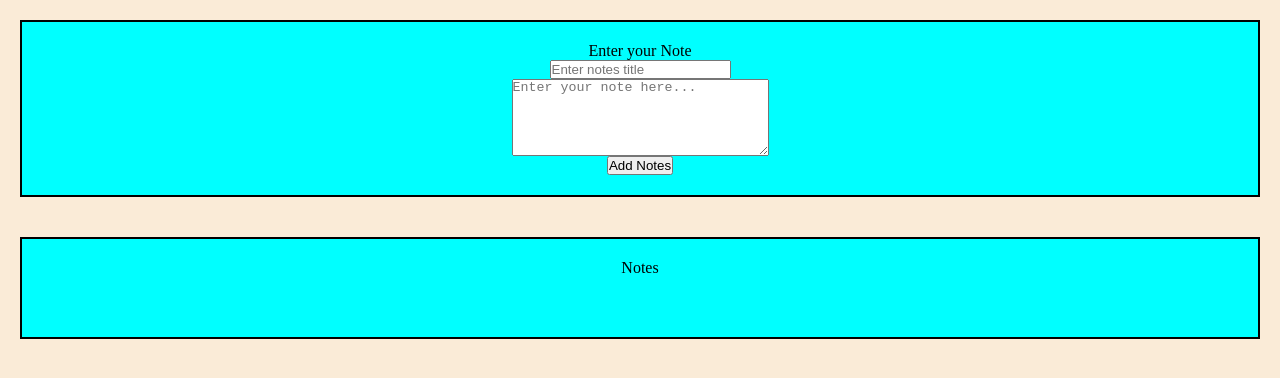
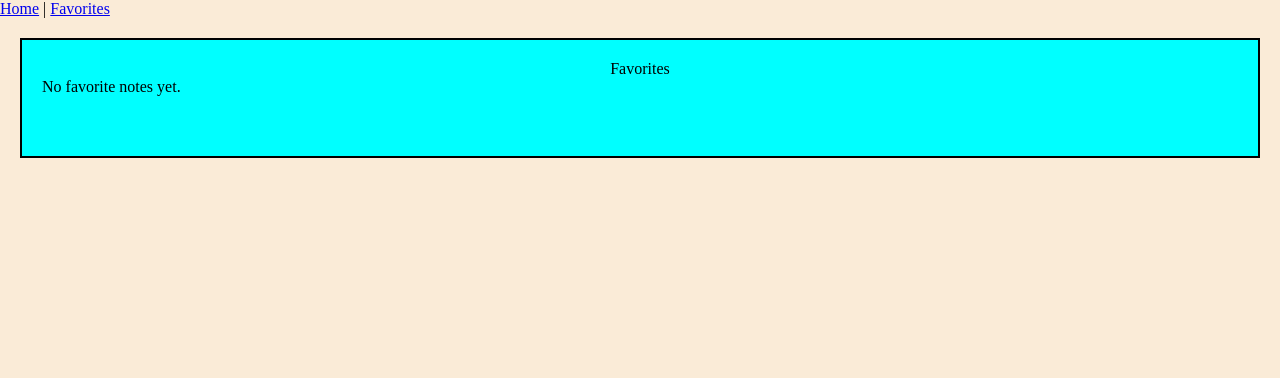
Before and after one commit to kona-sai-eswar/NotesApp, a React (Vite) app: page /favorites in a window 1280 px wide. Shown: the top 378 px of the page. Built offline with nearby package versions, Linux system fonts and the light colour scheme.

Commit message:
feat:Added favourites page

```diff
--- a/package.json
+++ b/package.json
@@ -13,7 +13,8 @@
     "@reduxjs/toolkit": "^2.8.2",
     "react": "^19.1.1",
     "react-dom": "^19.1.1",
-    "react-redux": "^9.2.0"
+    "react-redux": "^9.2.0",
+    "react-router-dom": "^7.8.2"
   },
   "devDependencies": {
     "@eslint/js": "^9.33.0",
--- a/src/App.jsx
+++ b/src/App.jsx
@@ -1,15 +1,26 @@
 import './App.css'
-import AddNote from './features/notes/AddNote'
-import NotesList from './features/notes/NotesList'
+
+import Layout from './components/Layout';
+import Home from './components/Home';
+import Favorites from './components/Favorites';
 import { useNotesPersistence } from "./hooks/useNotesPersistence";
+import { RouterProvider, createBrowserRouter } from "react-router-dom";
+const router = createBrowserRouter([
+  {
+    path: "/",
+    element: <Layout />,
+    children: [
+      { path: "home", element: <Home /> },
+      { path: "favorites", element: <Favorites /> },
+    ],
+  },
+]);
 
 function App() {
   useNotesPersistence();
   return (
-    <div className='main-container'>
-    <AddNote/>
-    <NotesList/>
-    </div>
+    <RouterProvider router={router} />
+
   )
 }
 
--- /dev/null
+++ b/src/components/Favorites.jsx
@@ -0,0 +1,30 @@
+import React from 'react'
+import {useSelector, useDispatch} from "react-redux"
+import NoteItem from '../features/notes/NoteItem'
+
+const Favorites = () => {
+
+    let dispatch =useDispatch()
+    let favNotes = useSelector((state) =>
+    state.notes.noteList.filter((note) => note.isFav)
+  );
+
+
+    return (
+    <div className='notes-display'>
+        <div className="notes-header">Favorites</div>
+        {favNotes.length === 0 && <p>No favorite notes yet.</p>}
+        <div className='notes-list'>
+            {
+                favNotes.map((fav)=>
+                    <NoteItem note={fav}/>
+                )
+
+            }
+        </div>
+    </div>
+  )
+
+}
+
+export default Favorites
--- /dev/null
+++ b/src/components/Home.jsx
@@ -0,0 +1,15 @@
+import React from 'react'
+import AddNote from '../features/notes/AddNote'
+import NotesList from '../features/notes/NotesList'
+
+const Home = () => {
+
+  return (
+    <div>
+        <AddNote/>
+        <NotesList/>
+    </div>
+  )
+}
+
+export default Home
--- /dev/null
+++ b/src/components/Layout.jsx
@@ -0,0 +1,14 @@
+import React from 'react'
+import { Outlet } from "react-router-dom";
+import NavBar from './navBar';
+
+const Layout = () => {
+  return (
+    <div>
+        <NavBar />
+        <Outlet />
+    </div>
+  )
+}
+
+export default Layout
--- /dev/null
+++ b/src/components/NavBar.jsx
@@ -0,0 +1,14 @@
+import React from 'react'
+import { NavLink } from "react-router-dom";
+
+
+const NavBar = () => {
+  return (
+    <nav>
+        <NavLink to="/home">Home</NavLink> | {" "}
+        <NavLink to="/favorites">Favorites</NavLink>
+    </nav>
+  )
+}
+
+export default NavBar
--- a/src/features/notes/AddNote.jsx
+++ b/src/features/notes/AddNote.jsx
@@ -23,7 +23,7 @@ const AddNote = () => {
           cols="30"
           placeholder="Enter your note here..."></textarea>
         <button onClick={()=>{
-    dispatch(addNotes({id: crypto.randomUUID(), title, note}))
+    dispatch(addNotes({id: crypto.randomUUID(), title, note, isFav:false}))
     setTitle("")
     setNote("")
 }}>Add Notes</button>
--- /dev/null
+++ b/src/features/notes/NoteItem.jsx
@@ -0,0 +1,20 @@
+import React from 'react'
+import { removeNotes, toggleFav } from './NotesSlice'
+import {useSelector, useDispatch} from "react-redux"
+import "./NotesList.css"
+
+const NoteItem = ({note}) => {
+    let dispatch =useDispatch()
+  return (
+    <div key={note.id} className="note-card">
+        <button className="fav-button" onClick={() => dispatch(toggleFav(note.id))}>
+            {note.isFav ? "★" : "☆"}
+        </button>
+        <div className='note-title'>{note.title}</div>
+        <div className='note-text'>{note.note}</div>
+        <button onClick={()=>dispatch(removeNotes(note.id))} className="delete-button">Delete</button>
+    </div>
+  )
+}
+
+export default NoteItem
--- a/src/features/notes/NotesList.css
+++ b/src/features/notes/NotesList.css
@@ -53,3 +53,11 @@
     min-height: 150px;
     word-wrap: break-word;
   }
+
+
+.fav-button{
+    width: 20px;
+    align-self: flex-end;
+    border-radius: 10px;
+    text-align: center;
+}
--- a/src/features/notes/NotesList.jsx
+++ b/src/features/notes/NotesList.jsx
@@ -1,7 +1,6 @@
 import React from 'react'
 import {useSelector, useDispatch} from "react-redux"
-import { removeNotes } from './NotesSlice'
-import "./NotesList.css"
+import NoteItem from './NoteItem'
 
 const NotesList = () => {
 
@@ -14,11 +13,7 @@ const NotesList = () => {
         <div className='notes-list'>
             {
                 notes.map((note)=>
-                     <div key={note.id} className="note-card">
-                        <div className='note-title'>{note.title}</div>
-                        <div className='note-text'>{note.note}</div>
-                        <button onClick={()=>dispatch(removeNotes(note.id))} className="delete-button">Delete</button>
-                    </div>
+                     <NoteItem note={note}/>
                 )
             }
         </div>
--- a/src/features/notes/NotesSlice.js
+++ b/src/features/notes/NotesSlice.js
@@ -11,11 +11,19 @@ let notesSlice = createSlice({
         removeNotes:(state,action)=>{
             state.noteList=state.noteList.filter((note)=>note.id!==action.payload)
 
+        },
+
+        toggleFav:(state,action)=>{
+            let noteItem=state.noteList.find(note=>note.id===action.payload)
+            noteItem.isFav=!noteItem.isFav
+            // state.noteList=state.noteList.map((note)=>
+            //     note.id===action.payload?{...note,isFav:!note.isFav}:note
+            // )
         }
 
     }
 })
 
-export let {addNotes, removeNotes}=notesSlice.actions;
+export let {addNotes, removeNotes, toggleFav}=notesSlice.actions;
 
 export default notesSlice.reducer;
```
Also changed, not shown: 1 other file (tests, documents, lock files or other folders).
